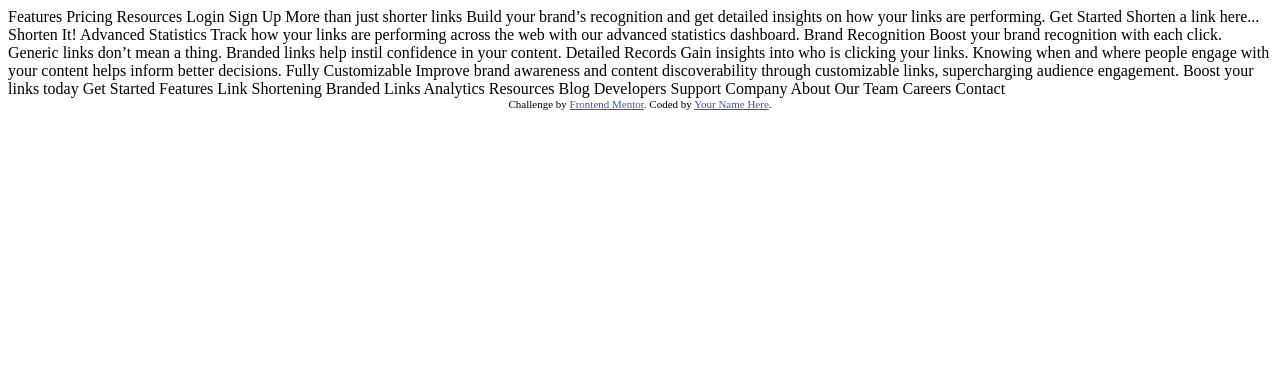
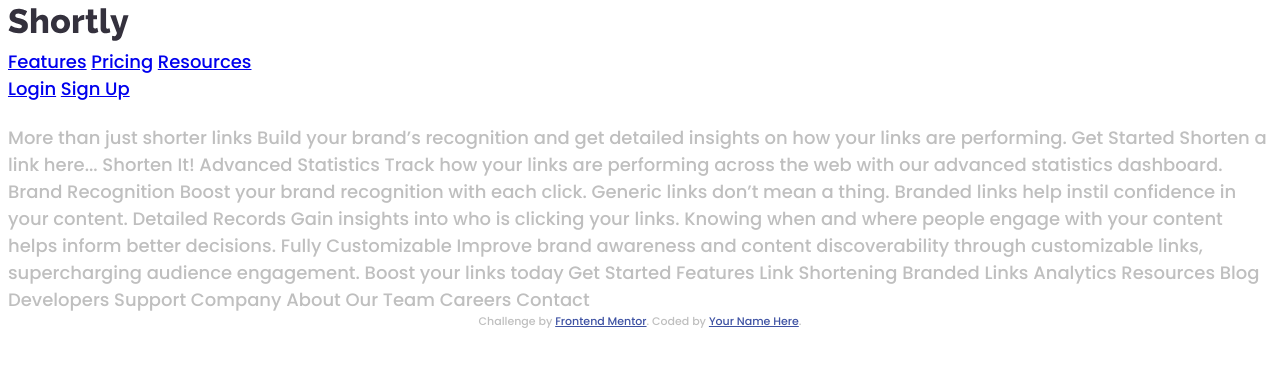
Before and after one commit to AleexGarcia/url-shortening-api, a plain HTML site: page index.html in a window 1280 px wide. Drawn offline with Linux system fonts and the light colour scheme.

Commit message:
feat: add navigation, add banner

```diff
--- a/css/base/_base.css
+++ b/css/base/_base.css
@@ -10,4 +10,5 @@ body,html{
     font-size: var(--font-size);
     font-weight: 500;
     color: var(--gray);
+    min-height: 100vh;
 }
--- a/css/style.css
+++ b/css/style.css
@@ -0,0 +1,2 @@
+@import url(base/_variaveis.css);
+@import url(base/_base.css);
--- a/index.html
+++ b/index.html
@@ -3,7 +3,7 @@
 <head>
   <meta charset="UTF-8">
   <meta name="viewport" content="width=device-width, initial-scale=1.0"> <!-- displays site properly based on user's device -->
-
+  <link rel="stylesheet" href="css/style.css">
   <link rel="icon" type="image/png" sizes="32x32" href="./images/favicon-32x32.png">
 
   <title>Frontend Mentor | Shortly URL shortening API Challenge</title>
@@ -15,13 +15,26 @@
   </style>
 </head>
 <body>
+  <header>
+    <img class="header__logo" src="./images/logo.svg" alt="Logo da shortly">
+    <i class="header__menu-icon"></i>
+    <nav class="header__navigation">
+      <div class="nav-box">
+        <a href="#" class="navigation__link">Features</a>
+        <a href="#" class="navigation__link">Pricing</a>
+        <a href="#" class="navigation__link">Resources</a>
+      </div>
+      <div>
+        <a href="#" class="navigation__link">Login</a>
+        <a href="#" class="navigation__link">Sign Up</a>
+      </div>
+    </nav>
+  </header>
+  <section class="banner">
+    <h1 class="banner__titulo"></h1>
+    <p class="banner__paragrafo"></p>
 
-  Features
-  Pricing
-  Resources
-
-  Login
-  Sign Up
+  </section>
 
   More than just shorter links
 
```
